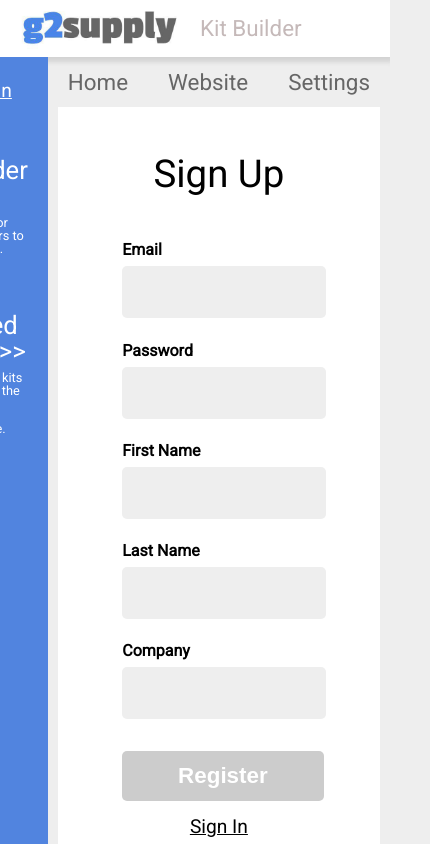
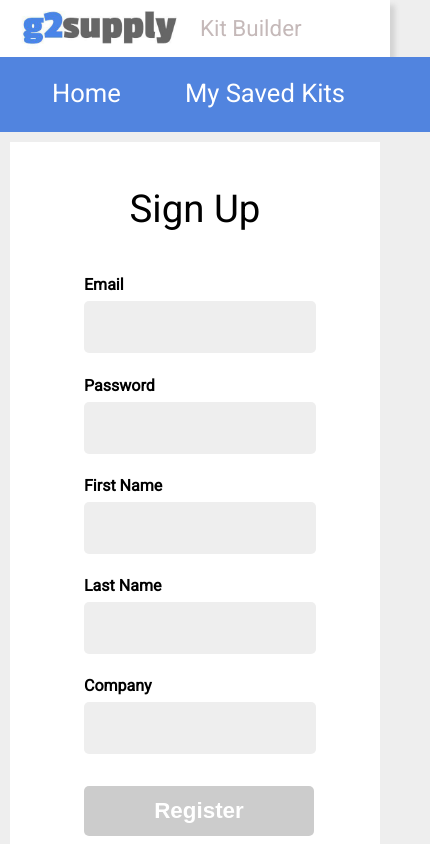
Before and after one commit to G2-Supply/G2-Kit-Builder, a React (Create React App) app: page / in a window 390 px wide. Shown: the top 844 px of the page, 430 px wide, since content can reach past the window. Built offline with nearby package versions, Linux system fonts and the light colour scheme.

Commit message:
working on reponsive styling for sidenav

```diff
--- a/src/App.scss
+++ b/src/App.scss
@@ -79,6 +79,10 @@ input[type=search] {
 		justify-content: right;
 		width: 100%;
 
+		@media (max-width: 850px) {
+			flex-direction: column;
+		}
+
 		.main-div {
 			width: 100%;
 			display: flex;
--- a/src/components/AppMain/AppMain.jsx
+++ b/src/components/AppMain/AppMain.jsx
@@ -17,7 +17,7 @@ const AppMain = () => {
         <div className='app-main-background'>
             <Route exact path='/' component={SignUp} />
             <Route path='/login' component={Login} />
-            <Route path='/kit-builder' component={KitBuilder} />
+            <Route path='/home' component={KitBuilder} />
             <Route path='/account-recovery' component={ForgotPassword} />
         </div>
      );
--- a/src/components/AppMain/AppMain.scss
+++ b/src/components/AppMain/AppMain.scss
@@ -4,4 +4,9 @@
     margin: 10px;
     margin-top: 0;
     background: white;
+
+    @media (max-width: 850px) {
+        height: 100vh;
+        margin-top: 10px;
+    }
 }
--- a/src/components/Navigation/SideNav.jsx
+++ b/src/components/Navigation/SideNav.jsx
@@ -1,10 +1,15 @@
 import React from 'react';
 import { NavLink, withRouter } from 'react-router-dom';
 
-// styling import
+// styling/image import
 import './SideNav.scss'
+import Hamburger from '../../assets/icons/hamburger-menu.svg';
 
 const SideNav = (props) => {
+    // logic for the hamburger menu
+    const handleMenu = () => {
+
+    }
     const token = localStorage.getItem('token');
 
     const signOut = () => {
@@ -19,18 +24,18 @@ const SideNav = (props) => {
     return (
         <div className="sidenav-wrapper">
             {!token ? <p className="signout" onClick={login}>Login</p> : <p onClick={signOut} className="signout">Sign Out</p>}
-            <NavLink className='side-links' activeClassName="active-side-links" to='/kit-builder'>Kit Builder >>
+            <NavLink className='side-links' activeClassName="active-side-links" to='/home'>Home
                 <p className="link-desc">
                     - A tool for customers to build kits.
                 </p>
             </NavLink>
-            <NavLink className='side-links' to='/saved-kits'>My Saved Kits >>
+            <NavLink className='side-links' to='/saved-kits'>My Saved Kits
                 <p className="link-desc">
                     - A list of kits saved by the user for future reference.
                 </p>
             </NavLink>
         </div>
-     );
+    );
 }
 
 export default withRouter(SideNav);
--- a/src/components/Navigation/SideNav.scss
+++ b/src/components/Navigation/SideNav.scss
@@ -5,6 +5,12 @@
     display: flex;
     flex-direction: column;
     height: 100vh;
+
+    @media (max-width: 850px) {
+        flex-direction: row;
+        height: 75px;
+        width: 100%;
+    }
 
     .signout {
         text-decoration: underline;
@@ -17,6 +23,10 @@
         &:hover {
             cursor: pointer;
         }
+
+        @media (max-width: 850px) {
+            display: none;
+        }
     }
 
     .side-links {
@@ -24,6 +34,10 @@
         color: white;
         text-decoration: none;
         font-size: 1.6rem;
+
+        @media (max-width: 850px) {
+            margin: 1.5rem 2rem;
+        }
 
         &:hover {
           text-decoration: underline;
@@ -34,6 +48,10 @@
             font-size: .8rem;
             font-weight: 400;
 
+            @media (max-width: 850px) {
+                display: none;
+            }
+
             &:hover {
                 text-decoration: none;
             }
@@ -42,6 +60,33 @@
 
     .active-side-links {
         text-decoration: none;
+
+        @media (max-width: 850px) {
+            display: none;
+        }
     }
 
+    // .hamburger-icon {
+    //     display: none;
+
+    //     @media (max-width: 850px) {
+    //         fill: white;
+    //         display: flex;
+    //         position: relative;
+    //         right: 20px;
+    //         width: 50px;
+    //         height: 50px;
+    //         margin-top: 20px;
+    //     }
+
+    // }
+
+    // .hamburger-menu {
+    //     display: none;
+
+    //     @media (max-width: 850px) {
+    //         display: flex;
+    //     }
+    // }
+
 }
--- a/src/components/Navigation/TopNav.scss
+++ b/src/components/Navigation/TopNav.scss
@@ -1,8 +1,12 @@
 .topnav-wrapper {
     display: flex;
     height: 50px;
-    justify-content: flex-end;
+    justify-content: center;
     align-items: center;
+
+    @media (max-width: 850px) {
+        display: none;
+    }
 
     .topnav-links {
         text-decoration: none;
@@ -10,10 +14,4 @@
         color: #666666;
         font-size: 1.4rem;
     }
-
-    .settings-icon {
-        width: 30px;
-        height: 30px;
-        text-align: right;
-    }
 }
```
Also changed, not shown: src/assets/icons/hamburger-menu.svg (added).
